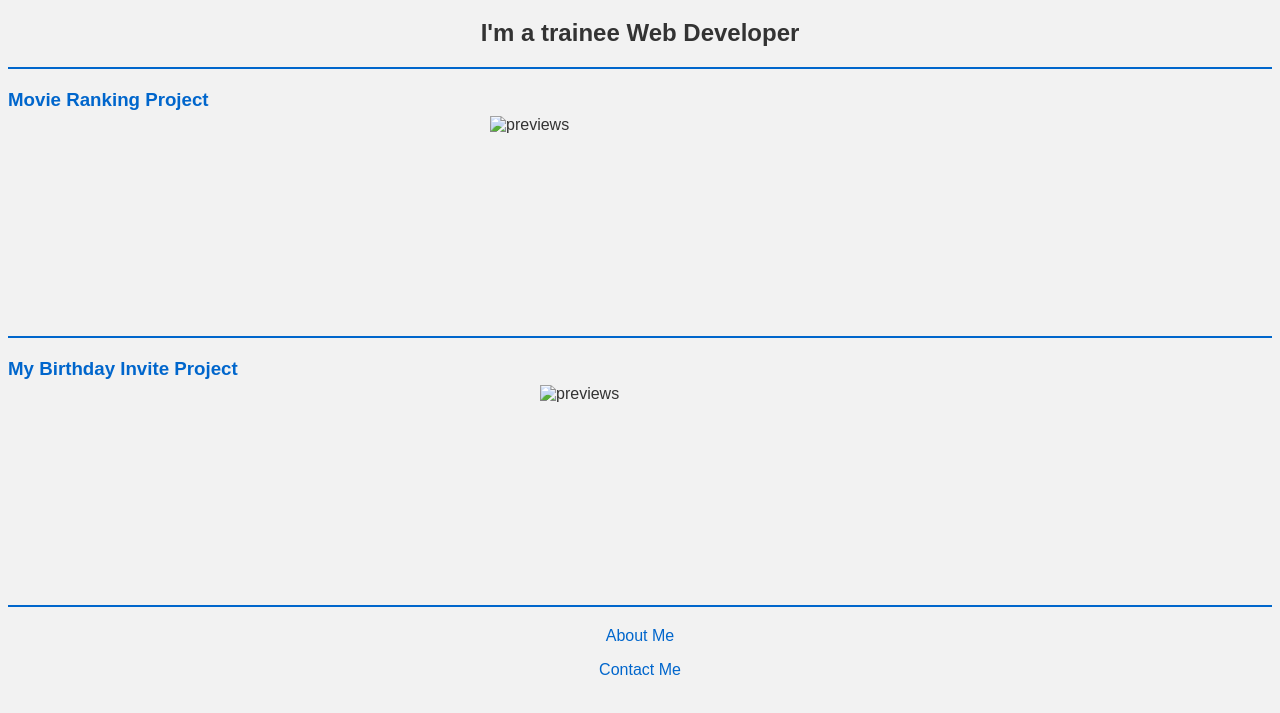
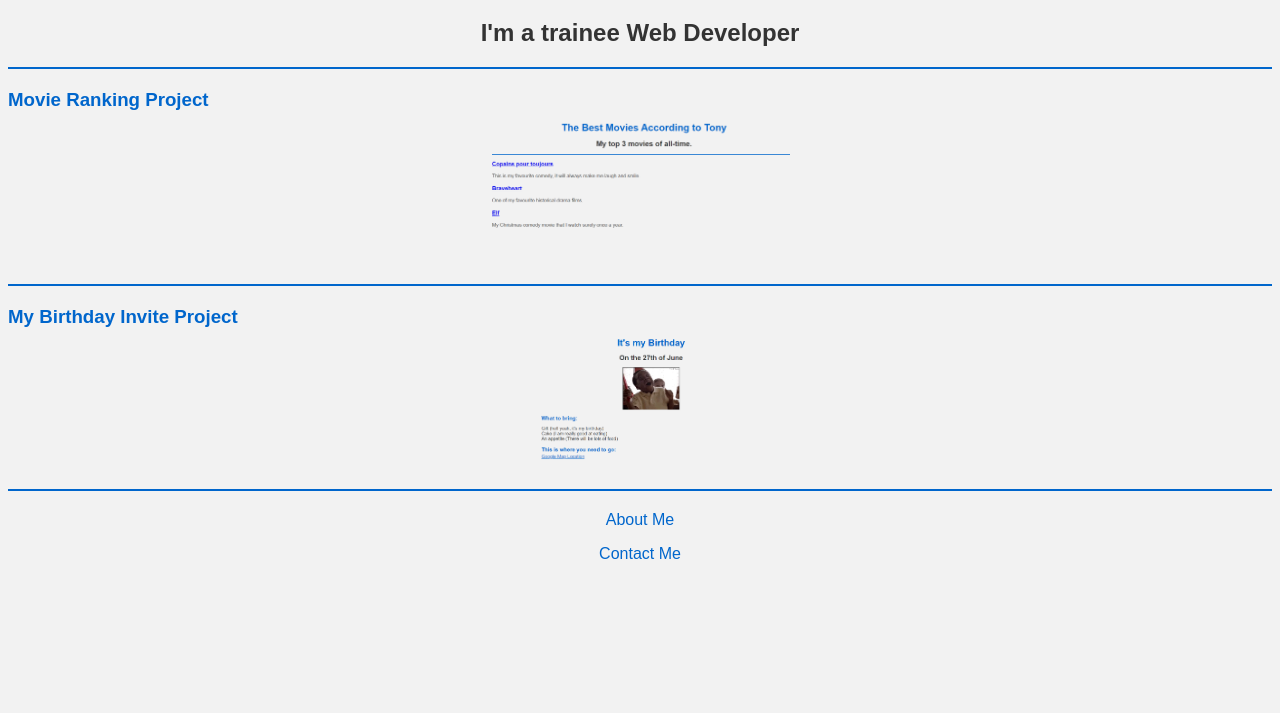
Before and after one commit to tonyariztegui/html-portfolio, a plain HTML site: page index.html in a window 1280 px wide. Shown: the part 61-774 px from the top of the page. Drawn offline with Linux system fonts and the light colour scheme.

Commit message:
Update index.html

```diff
--- a/index.html
+++ b/index.html
@@ -56,11 +56,11 @@
   <hr/>
 
   <h3><a href="./public/Movieranking.html">Movie Ranking Project</a></h3>
-  <img src="./assets/images/movie-ranking.png" height="200" width="300" alt="previews">
+  <img src="./assets/images/Immagine BestMovies.png" height="200" width="300" alt="previews">
   <hr/>
 
   <h3><a href="./public/Birthdayinvite.html">My Birthday Invite Project</a></h3>
-  <img src="./assets/images/birthday-invite.png" height="200" width="200" alt="previews">
+  <img src="./assets/images/Immagine birthdayproject.png" height="200" width="200" alt="previews">
   <hr/>
 
   <p><a href="./public/about.html">About Me</a></p>
```
